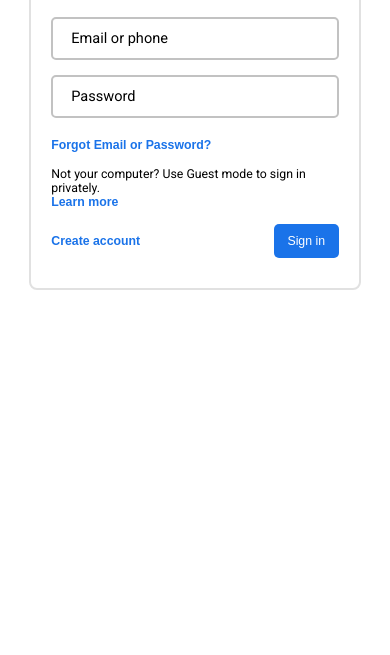
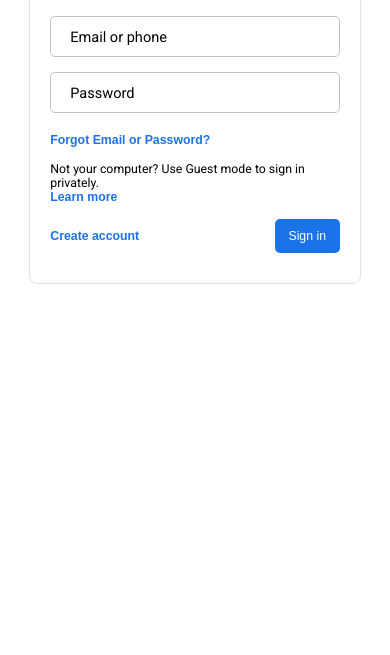
Before and after one commit to ArnnikIslam/signin-google, a plain HTML site: page index.html in a window 390 px wide. Shown: the part 189-844 px from the top of the page. Drawn offline with Linux system fonts and the light colour scheme.

Commit message:
Sign in form

```diff
--- a/css/style.css
+++ b/css/style.css
@@ -157,6 +157,7 @@ input[type="password"] {
   .wrapper {
     width: 100%;
     padding: 30px 20px;
+    border: 1px solid #e1e1e1;
   }
 
   .header-text p {
@@ -166,6 +167,7 @@ input[type="password"] {
   .input-field {
     padding: 12px 20px;
     margin-bottom: 15px;
+    border: 1px solid #c2c2c2;
   }
 
   .input-label {
```
